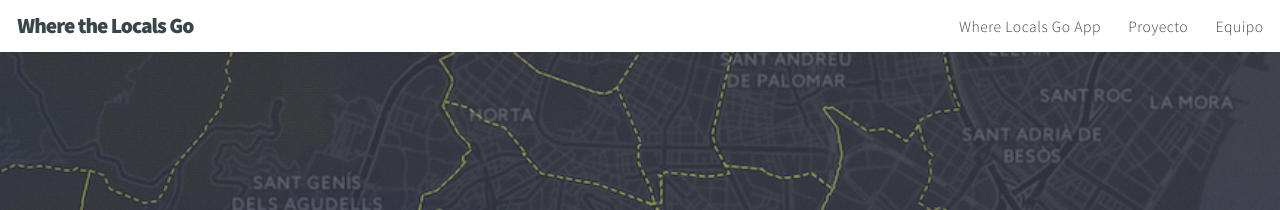
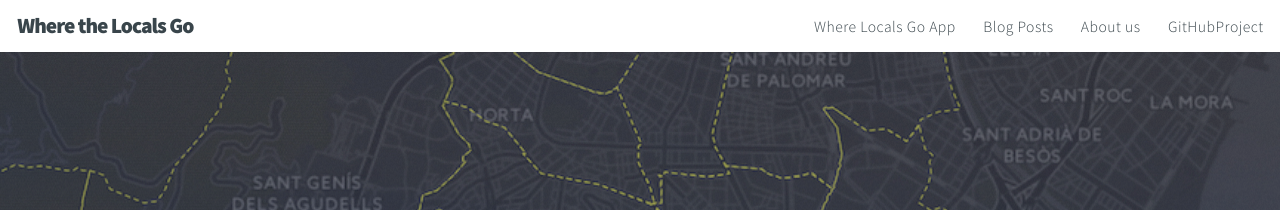
Before and after one commit to TeamUno/TeamUno.github.io, a Jekyll site: the page built from index.html, in a window 1280 px wide. Shown: the top 210 px of the page. Built offline with Jekyll 4.4.1, drawn with Linux system fonts in a browser that asks for light colours; Markdown is read by kramdown in place of the engine named in the settings; the list of posts is cut into pages by our own code.

Commit message:
english rollback

```diff
--- a/_layouts/default.html
+++ b/_layouts/default.html
@@ -38,8 +38,9 @@
   <nav id="nav">
     <ul>
       <li><a href="http://3i3.es">Where Locals Go App</a></li>
-      <li><a href="#blog">Proyecto</a></li>
-      <li><a href="#two">Equipo</a></li>
+      <li><a href="#blog">Blog Posts</a></li>
+      <li><a href="#two">About us</a></li>
+      <li><a href="https://github.com/TeamUno/project">GitHubProject</a></li>
     </ul>
   </nav>
 
@@ -49,8 +50,12 @@
 <section id="intro" class="main style1 dark fullscreen">
   <div class="content container 75%">
     <header>
-      <h2><a href="http://3i3.es">“¿Dónde puedo llevar a una chica de entre 25 y 34 años que vive en Sant Gervasi a cenar un sábado?”</a></h2>
+      <h2>Where do people aged 25 to 34 go out for dinner in Barcelona?</h2>
     </header>
+    <p>Welcome to the <strong>Recommender for Restaurants in Barcelona </strong> it take into account your preferences, to give you the best restaurant choices</p>
+    <a href="http://3i3.es">
+      <span style="font-size: 30px">Try it, here!</span>
+    </a>
     <footer>
       <a href="#one" class="button style2 down">More</a>
     </footer>
@@ -84,7 +89,7 @@
 <section id="two" class="main style2 left dark fullscreen">
   <div class="content box style2">
     <header>
-      <h2>Equipo</h2>
+      <h2>About us</h2>
     </header>
     <p>
       Xavi Jacas <a style="color:black" href="https://www.linkedin.com/in/xavierjacas">linkedin</a> - <a style="color:black"  href="http://twitter.com/existeundelta">@existeundelta</a> <br/>
@@ -93,7 +98,7 @@
       Diego Villuendas <a style="color:black" href="https://www.linkedin.com/in/diegovilluendas">linkedin</a> - <a style="color:black"  href="http://twitter.com/dieguico">@dieguico</a> <br/>
 
       <br/>
-      Capstone project del curso <a href="http://www.ub.edu/datascience/" style="color: black">DataScienceUB</a>
+      Capstone project of the course <a href="http://www.ub.edu/datascience/" style="color: black">DataScienceUB</a>
     </p>
   </div>
 
```
Also changed, not shown: other parts of _layouts/default.html (+2 -2 lines).
